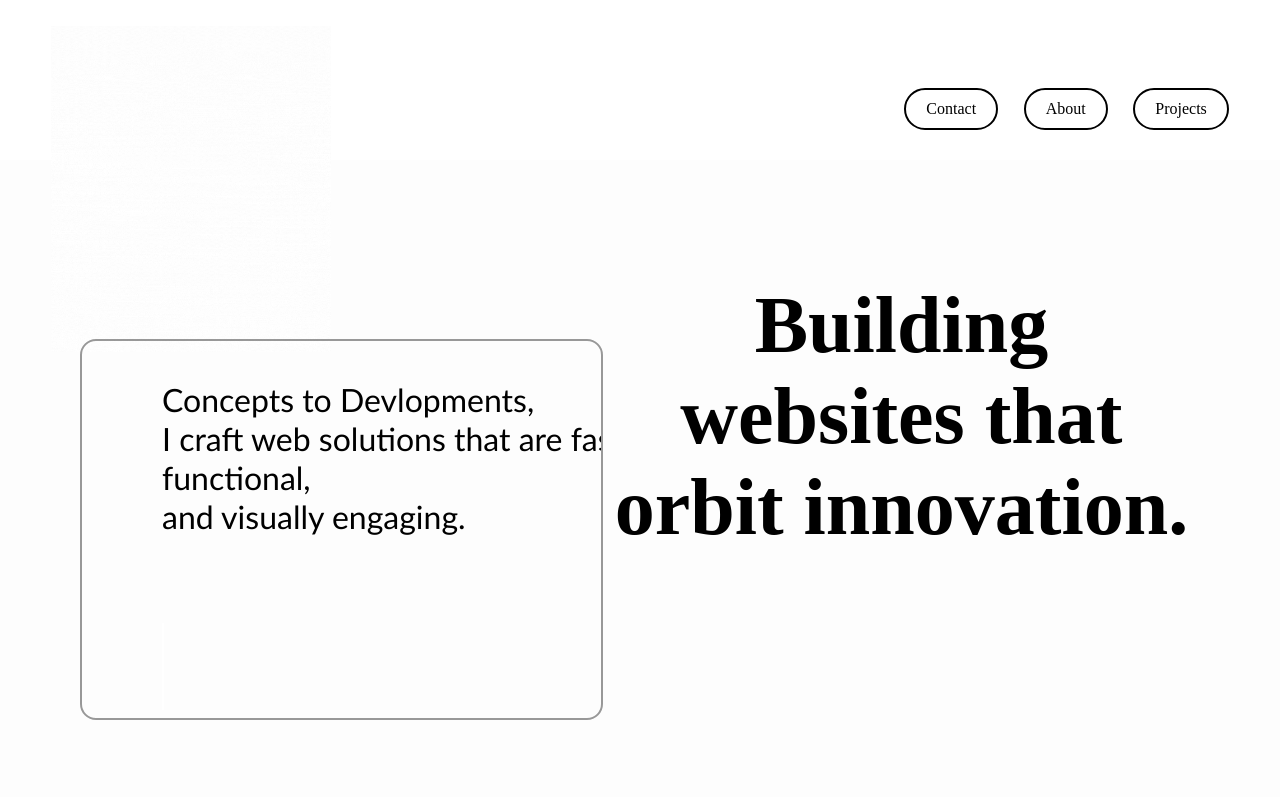
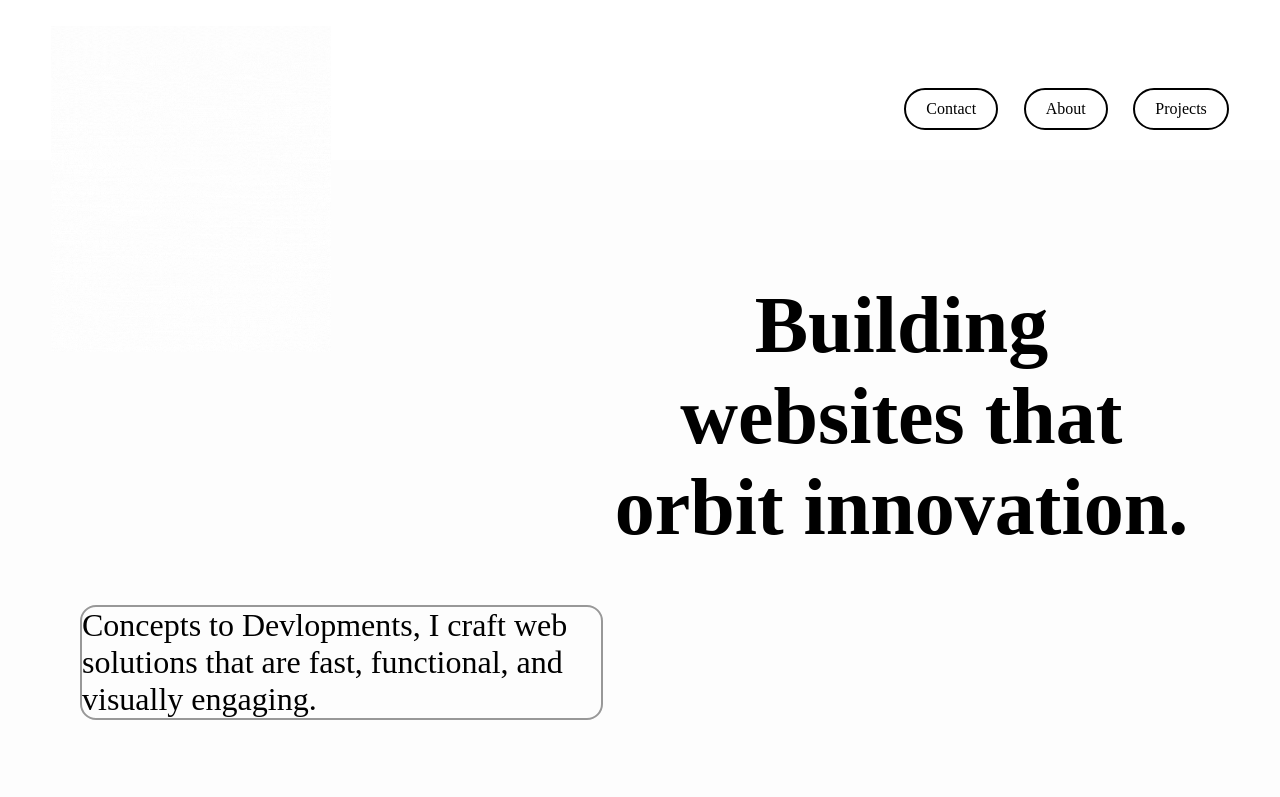
Before and after one commit to aryan9948/sample, a plain HTML site: page index.html in a window 1280 px wide. Shown: the top 797 px of the page. Drawn offline with Linux system fonts and the light colour scheme.

Commit message:
Update index.html

```diff
--- a/index.html
+++ b/index.html
@@ -5,6 +5,7 @@
     <meta name="viewport" content="width=device-width, initial-scale=1.0">
     <title>Document</title>
     <link rel="stylesheet" href="index.css">
+    <meta name="viewport" content="width=device-width,initial-scale=1.0">
 </head>
 <body>
     <div id="main">
@@ -19,16 +20,10 @@
             </nav>
         <div id="center">
             <div id="left">
-                <pre>
-Concepts to Devlopments,
-I craft web solutions that are fast,
-functional,
-and visually engaging.
-                </pre>
-                <div id="visible"><pre>
-Concepts to Devlopments,
-I craft web solutions that are fast,functional,
-and visually engaging.</pre></div>
+                    Concepts to Devlopments,
+                    I craft web solutions that are fast,
+                    functional,
+                    and visually engaging.
                 </div>
             <div id="right">
                 <h1>
```
